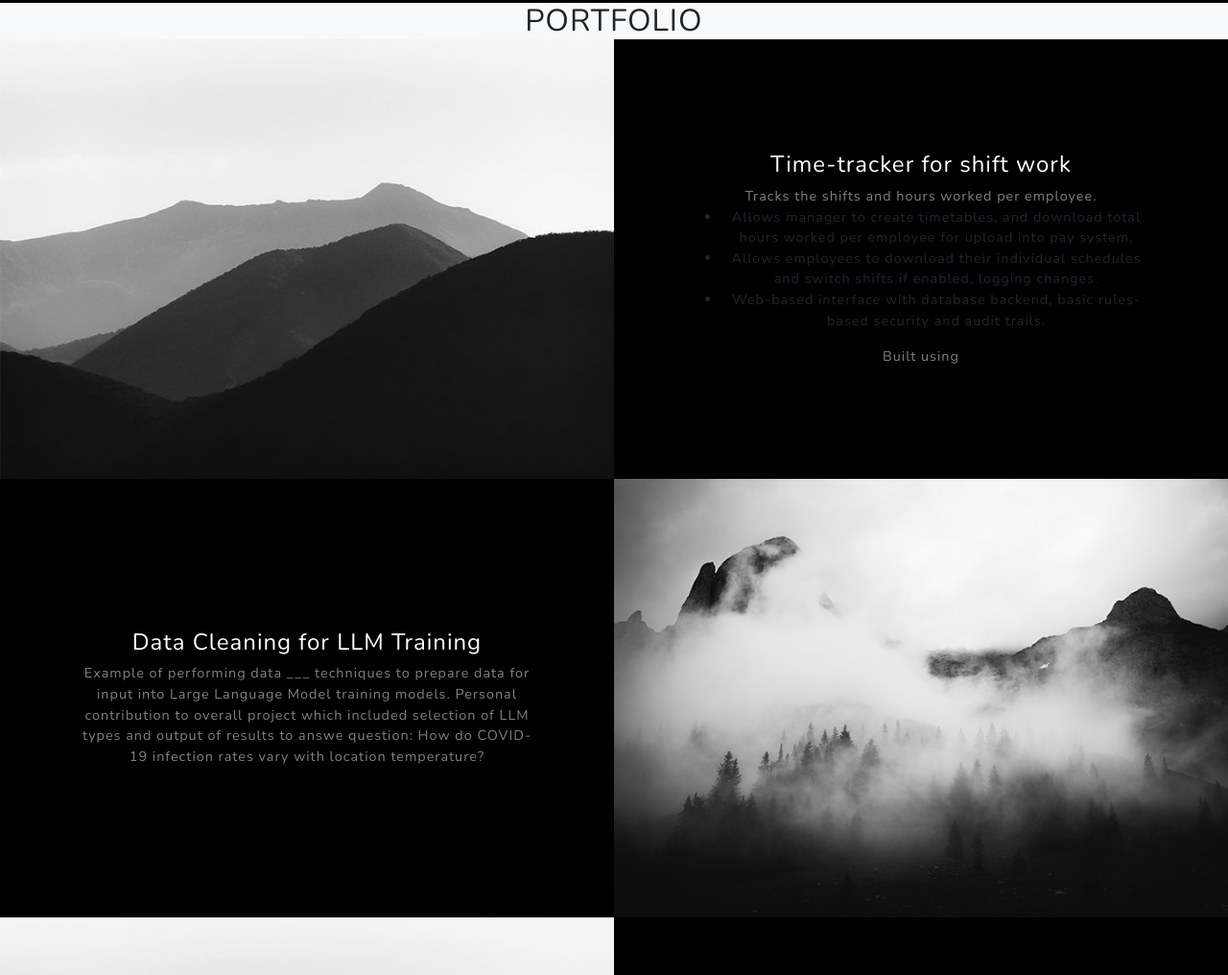
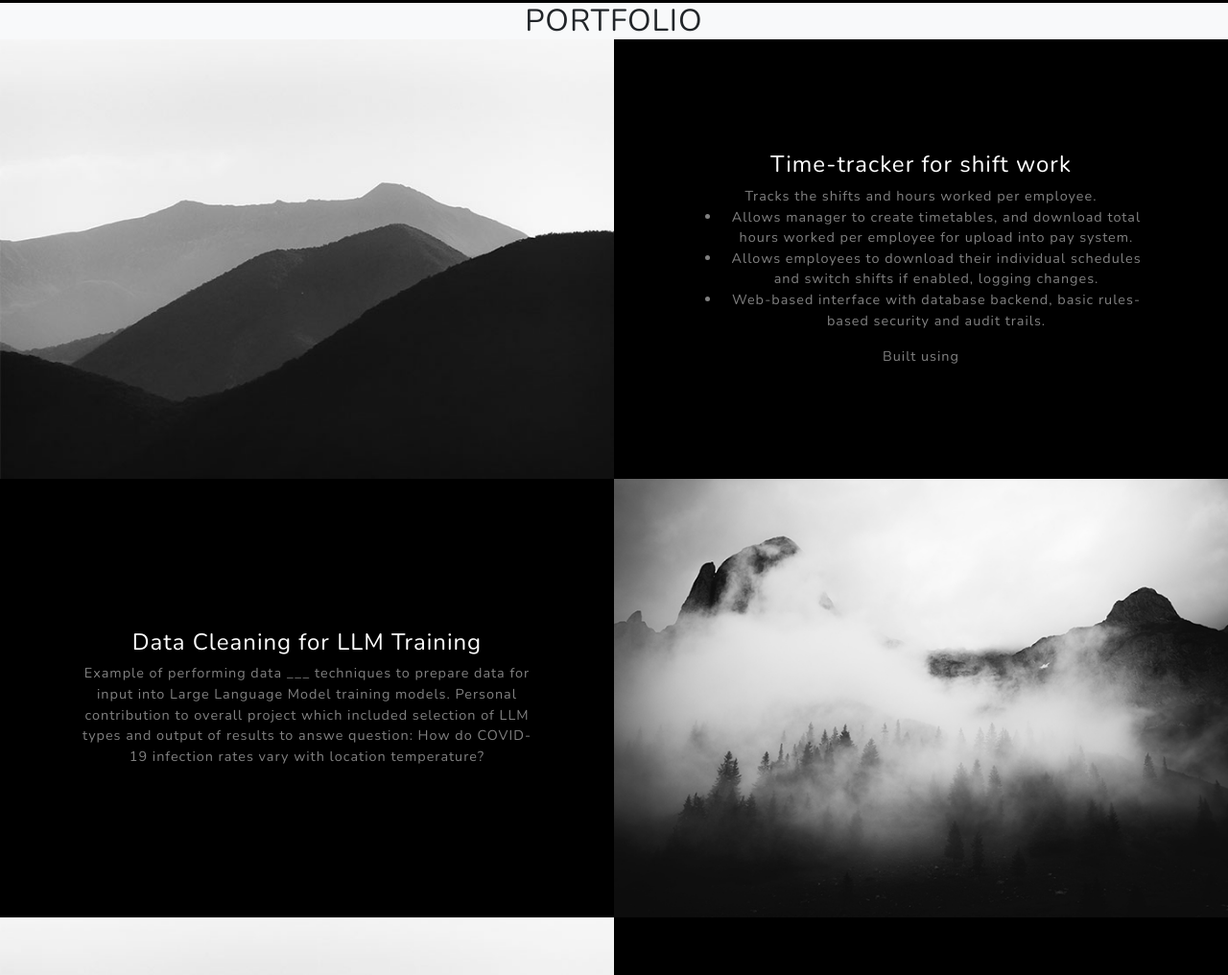
Before and after one commit to algonick/portfolio, a plain HTML site: page index.html in a window 1280 px wide. Shown: the part 797-1813 px from the top of the page at 96% size. Drawn offline with nearby package versions, Linux system fonts and the light colour scheme.

Commit message:
Add files via upload

```diff
--- a/index.html
+++ b/index.html
@@ -62,10 +62,10 @@
                                 <div class="project-text w-100 my-auto text-center text-lg-left">
                                     <h4 class="text-white">Time-tracker for shift work</h4>
                                     <p class="mb-0 text-white-50">Tracks the shifts and hours worked per employee.
-										<ul>
-										<li>Allows manager to create timetables, and download total hours worked per employee for upload into pay system.</li>
-										<li>Allows employees to download their individual schedules and switch shifts if enabled, logging changes.</li>
-										<li>Web-based interface with database backend, basic rules-based security and audit trails.</li>
+										<ul class="mb-0 text-white-50">
+										<li class="text-left">Allows manager to create timetables, and download total hours worked per employee for upload into pay system.</li>
+										<li class="text-left">Allows employees to download their individual schedules and switch shifts if enabled, logging changes.</li>
+										<li class="text-left">Web-based interface with database backend, basic rules-based security and audit trails.</li>
 										</ul>
 									</p>
 									<p class="mb-0 text-white-50">Built using </p>
```
